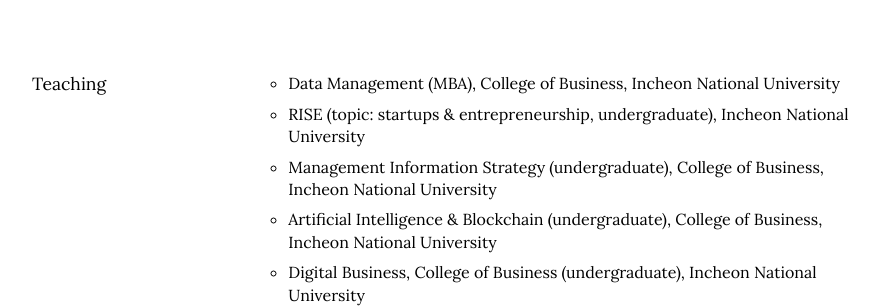
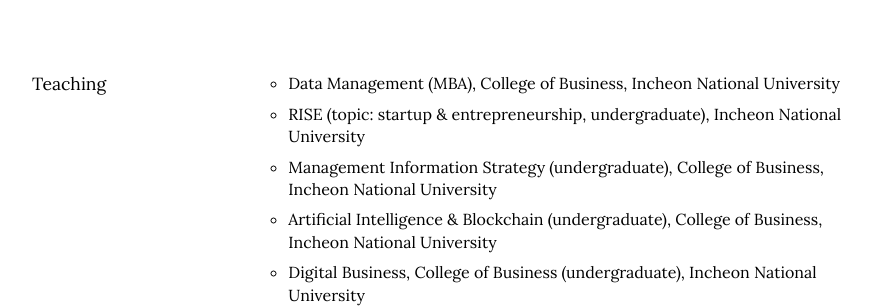
Before and after one commit to istaehun/taehun, a Jekyll site: the page built from engagement.html, in a window 1280 px wide and 900 px high, scrolled down 1231 px. Shown: the part 156-464 px from the top of the window, without its empty margins (188-1073 px from the left). Built offline with Jekyll 4.4.1, drawn with Linux system fonts in a browser that asks for light colours; nearby versions of some CDN libraries.

Commit message:
Update engagement.yml

```diff
--- a/_data/engagement.yml
+++ b/_data/engagement.yml
@@ -27,7 +27,7 @@
     title: Teaching
     list:
       - "Data Management (MBA), College of Business, Incheon National University"
-      - "RISE (topic: startups & entrepreneurship, undergraduate), Incheon National University"
+      - "RISE (topic: startup & entrepreneurship, undergraduate), Incheon National University"
       - "Management Information Strategy (undergraduate), College of Business, Incheon National University"
       - "Artificial Intelligence & Blockchain (undergraduate), College of Business, Incheon National University"
       - "Digital Business, College of Business (undergraduate), Incheon National University"
```
